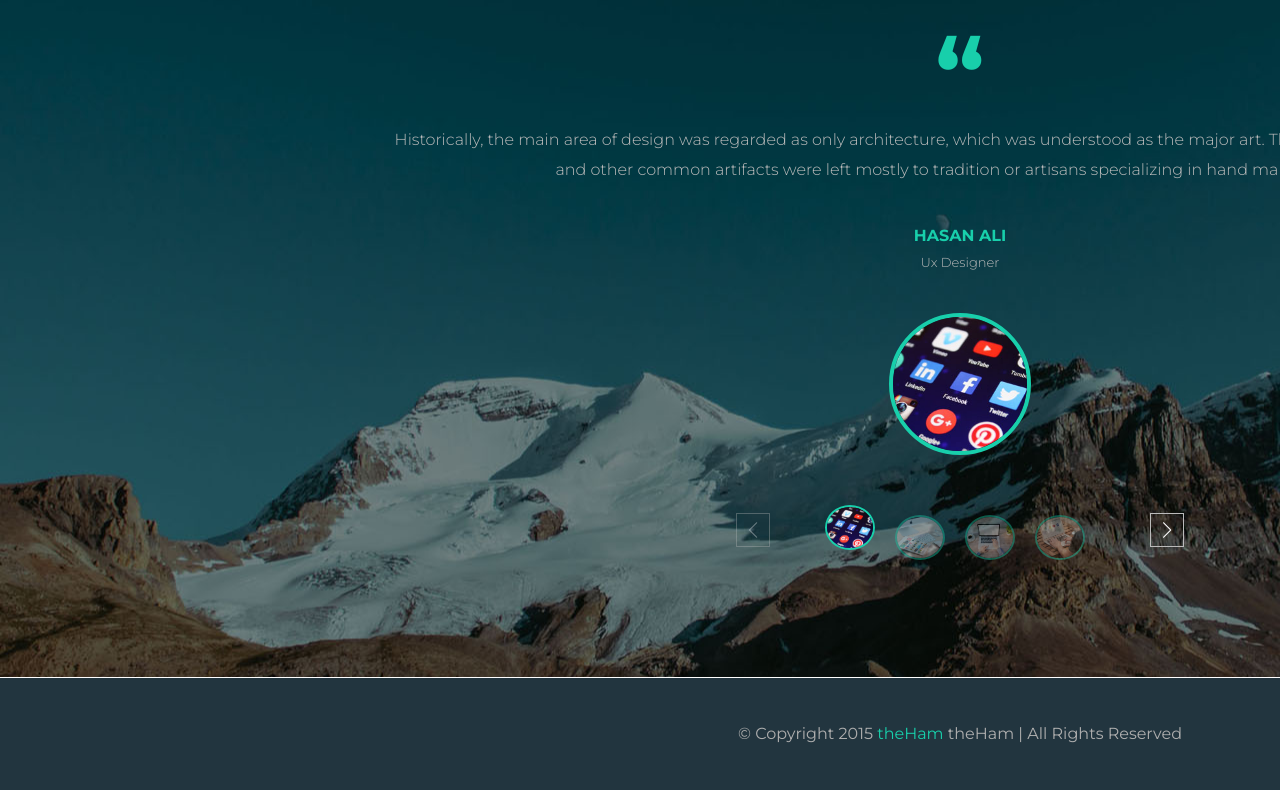
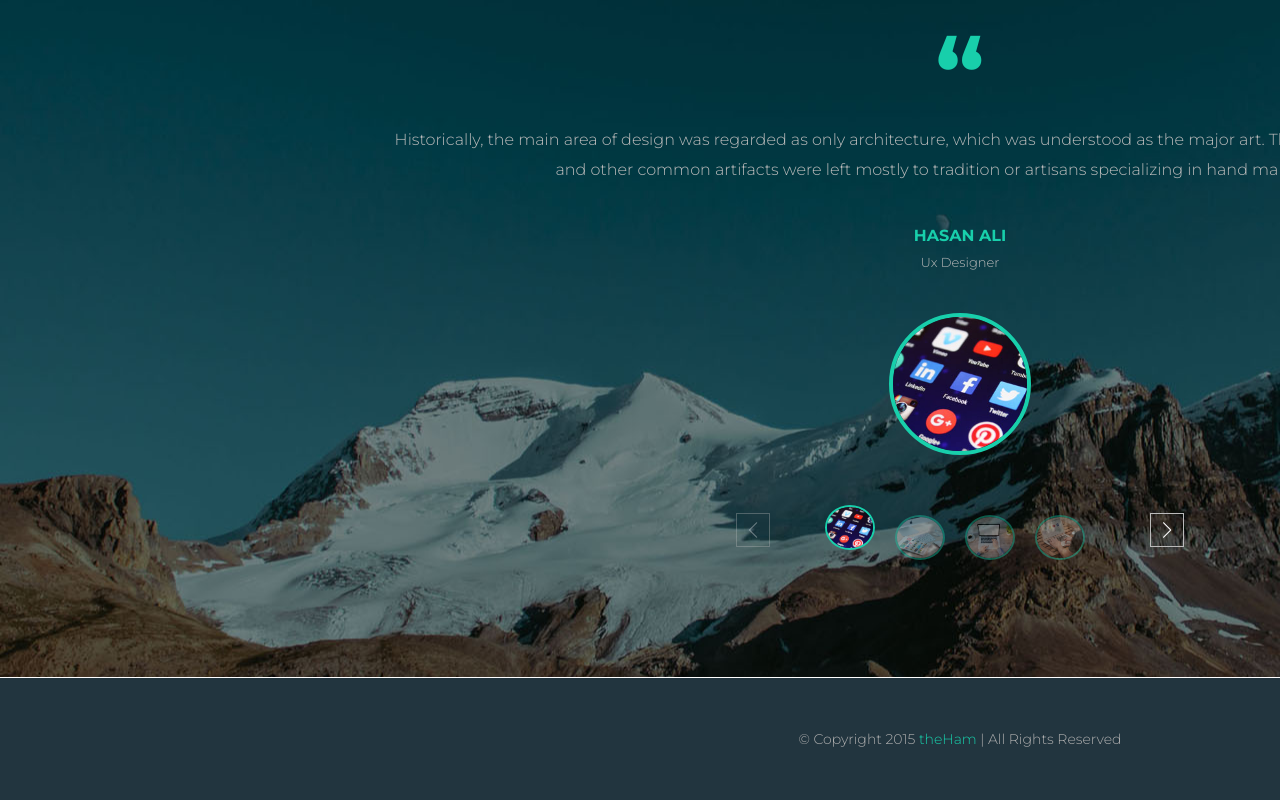
Before and after one commit to 0000000000001k/Homeworks, a plain HTML site: page Module_2-Basic JS/Step_project/index.html in a window 1280 px wide. Shown: the part 4819-5619 px from the top of the page. Drawn offline with nearby package versions, Linux system fonts and the light colour scheme; files whose address does not match are found by name.

Commit message:
change Step 1

```diff
--- a/Module_2-Basic JS/Step_project/index.html
+++ b/Module_2-Basic JS/Step_project/index.html
@@ -451,7 +451,7 @@
     </section>
 
     <footer>
-        <h2>© Copyright 2015 <span class="footer-color"> theHam </span> theHam | All Rights Reserved</h2>
+        <h2>© Copyright 2015 <span class="footer-color"> theHam </span>| All Rights Reserved</h2>
     </footer>
 
     <script src="https://unpkg.com/swiper/swiper-bundle.min.js"></script>
--- a/Module_2-Basic JS/Step_project/style.css
+++ b/Module_2-Basic JS/Step_project/style.css
@@ -809,6 +809,9 @@ footer {
     text-align: center;
     background-color: #22353F;
     border-top: #fff 1px solid;
+    font-weight: 300;
+    font-size: 14px;
+    line-height: 26px;
 }
 
 .footer-color {
```
